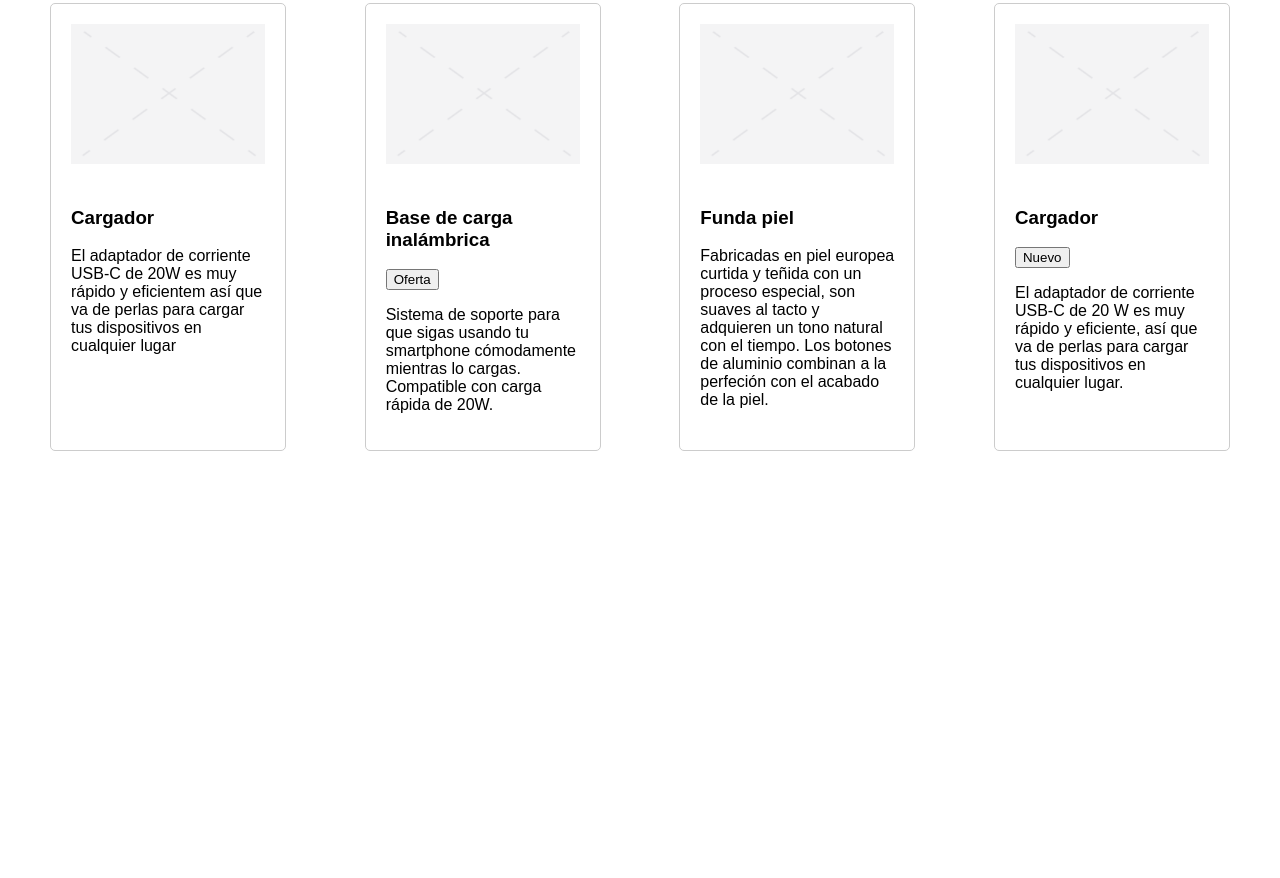
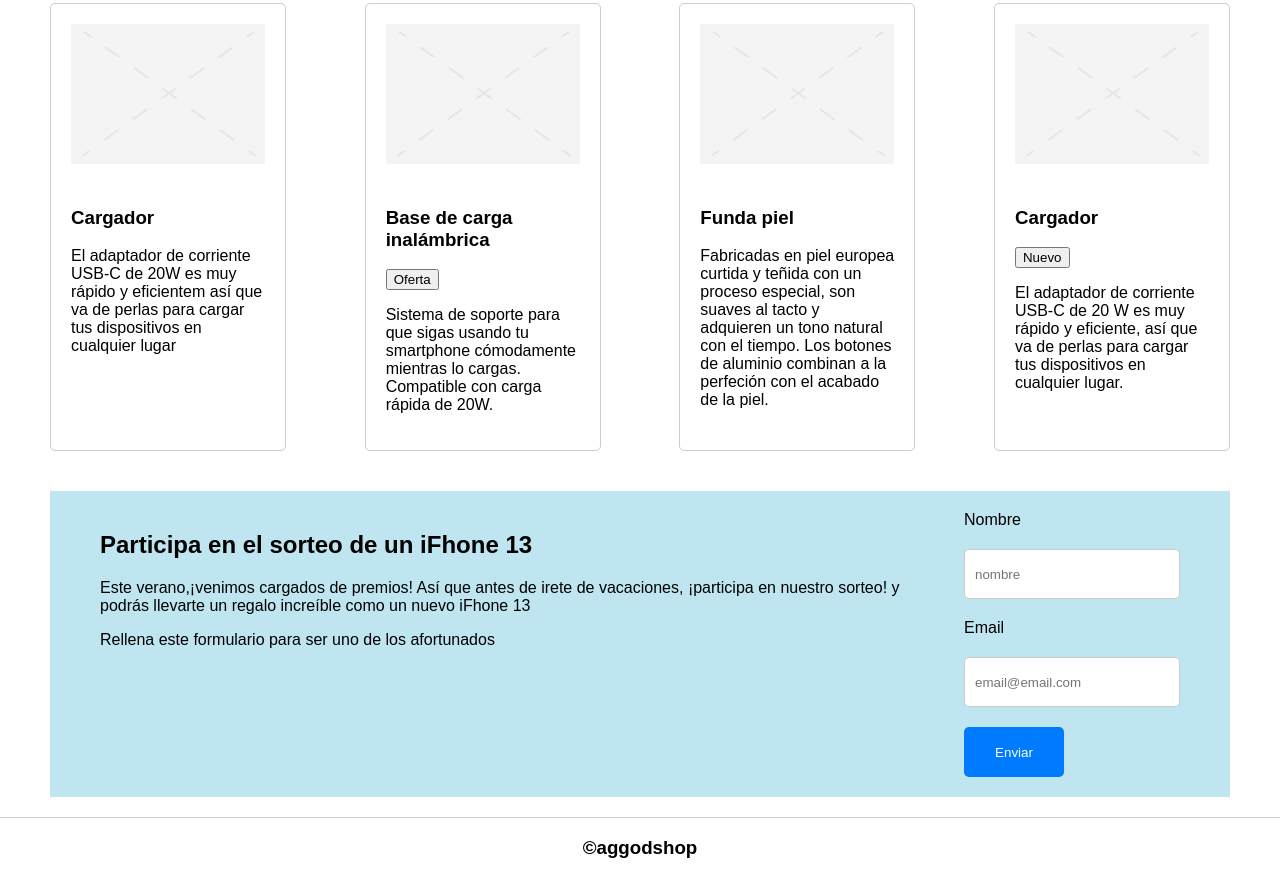
Before and after one commit to joseacevp/Actividad3_JoseAntonioAcevedo, a plain HTML site: page index.html in a window 1280 px wide. Shown: the part 577-1455 px from the top of the page. Before the commit the page ends 1048 px from the top, so only its background shows below. Drawn offline with Linux system fonts and the light colour scheme.

Commit message:
ok todo pasamos a movil

```diff
--- a/index.html
+++ b/index.html
@@ -69,8 +69,8 @@
           <img src="imagen1.png" alt="esto es una imagen" />
           <h3>Cargador</h3>
           <p>
-            El adaptador de corriente USB-C de 20W es muy rápido y eficientem así
-            que va de perlas para cargar tus dispositivos en cualquier lugar
+            El adaptador de corriente USB-C de 20W es muy rápido y eficientem
+            así que va de perlas para cargar tus dispositivos en cualquier lugar
           </p>
         </div>
         <div class="caja-accesorio">
@@ -78,19 +78,60 @@
           <h3>Base de carga inalámbrica</h3>
 
           <button id="botonOferta">Oferta</button>
-          <p>Sistema de soporte para que sigas usando tu smartphone cómodamente mientras lo cargas. Compatible con carga
-            rápida de 20W.</p>
+          <p>
+            Sistema de soporte para que sigas usando tu smartphone cómodamente
+            mientras lo cargas. Compatible con carga rápida de 20W.
+          </p>
         </div>
-        <div class="caja-accesorio"><img src="imagen1.png" alt="esto es una imagen" />
-        <h3>Funda piel</h3>
-        <p>Fabricadas en piel europea curtida y teñida con un proceso especial, son suaves al tacto y adquieren un tono
-          natural con el tiempo. Los botones de aluminio combinan a la perfeción con el acabado de la piel.</p></div>
-        <div class="caja-accesorio"><img src="imagen1.png" alt="esto es una imagen" />
-        <h3>Cargador</h3>
-        <button id="botonNuevo">Nuevo</button>
-        <p>El adaptador de corriente USB-C de 20 W es muy rápido y eficiente, así que va de perlas para cargar tus
-          dispositivos en cualquier lugar.</p></div>
+        <div class="caja-accesorio">
+          <img src="imagen1.png" alt="esto es una imagen" />
+          <h3>Funda piel</h3>
+          <p>
+            Fabricadas en piel europea curtida y teñida con un proceso especial,
+            son suaves al tacto y adquieren un tono natural con el tiempo. Los
+            botones de aluminio combinan a la perfeción con el acabado de la
+            piel.
+          </p>
+        </div>
+        <div class="caja-accesorio">
+          <img src="imagen1.png" alt="esto es una imagen" />
+          <h3>Cargador</h3>
+          <button id="botonNuevo">Nuevo</button>
+          <p>
+            El adaptador de corriente USB-C de 20 W es muy rápido y eficiente,
+            así que va de perlas para cargar tus dispositivos en cualquier
+            lugar.
+          </p>
+        </div>
+      </div>
+    </article>
+    <article class="formulario">
+      <div class="comentario-formulario">
+        <h1>Participa en el sorteo de un iFhone 13</h1>
+        <p>
+          Este verano,¡venimos cargados de premios! Así que antes de irete de
+          vacaciones, ¡participa en nuestro sorteo! y podrás llevarte un regalo
+          increíble como un nuevo iFhone 13
+        </p>
+        <p>Rellena este formulario para ser uno de los afortunados</p>
+      </div>
+      <div class="areas-edicion">
+        <label for="nombre">Nombre</label>
+        <input type="text" name="nombre" id="nonbre" placeholder="nombre" />
+        <label for="email">Email</label>
+        <input
+          type="text"
+          name="email"
+          id="email"
+          placeholder="email@email.com"
+        />
+        <button id="enviar">Enviar</button>
       </div>
     </article>
   </body>
+  <footer>
+    <h3>
+      <span class="copyright" aria-label="copyright">&copy;</span>aggodshop
+    </h3>
+  </footer>
 </html>
--- a/style.css
+++ b/style.css
@@ -6,7 +6,6 @@ body {
     margin: 0;
     padding: 0;
     font-family: Arial, sans-serif;
-
 }
 
 #cabecera {
@@ -104,9 +103,11 @@ body {
     gap: 20px;
     padding: 20px 50px;
 }
+
 .accesorios h2 {
     margin: 0;
 }
+
 .contenedor-cajas {
     display: flex;
     flex-direction: row;
@@ -121,10 +122,58 @@ body {
     border-radius: 5px;
 }
 
-
-
 .caja-accesorio img {
     width: 100%;
     height: auto;
     margin-bottom: 20px;
 }
+
+.formulario {
+    display: flex;
+    flex-direction: row;
+    background-color: rgb(191, 230, 240);
+    margin: 20px 50px;
+    padding: 20px 50px;
+}
+
+.comentario-formulario {
+    width: 80%;
+    padding-right: 20px;
+}
+
+.areas-edicion {
+    width: 20%;
+    display: flex;
+    flex-direction: column;
+    gap: 20px;
+}
+
+.areas-edicion input {
+    height: 50px;
+    padding: 10px;
+    border: solid 1px #ccc;
+    border-radius: 5px;
+}
+
+.areas-edicion button {
+    background-color: #007BFF;
+    color: white;
+    border: none;
+    border-radius: 5px;
+    width: 100px;
+    height: 50px;
+}
+
+footer {
+    display: flex;
+    justify-content: center;
+    border-top: solid 1px #ccc;
+}
+
+@media  (max-width: 768px) {
+    body{
+        display: flex;
+        flex-direction: column;
+    }
+
+}
```
Also changed, not shown: index2.html (deleted, +0 -26 lines).
